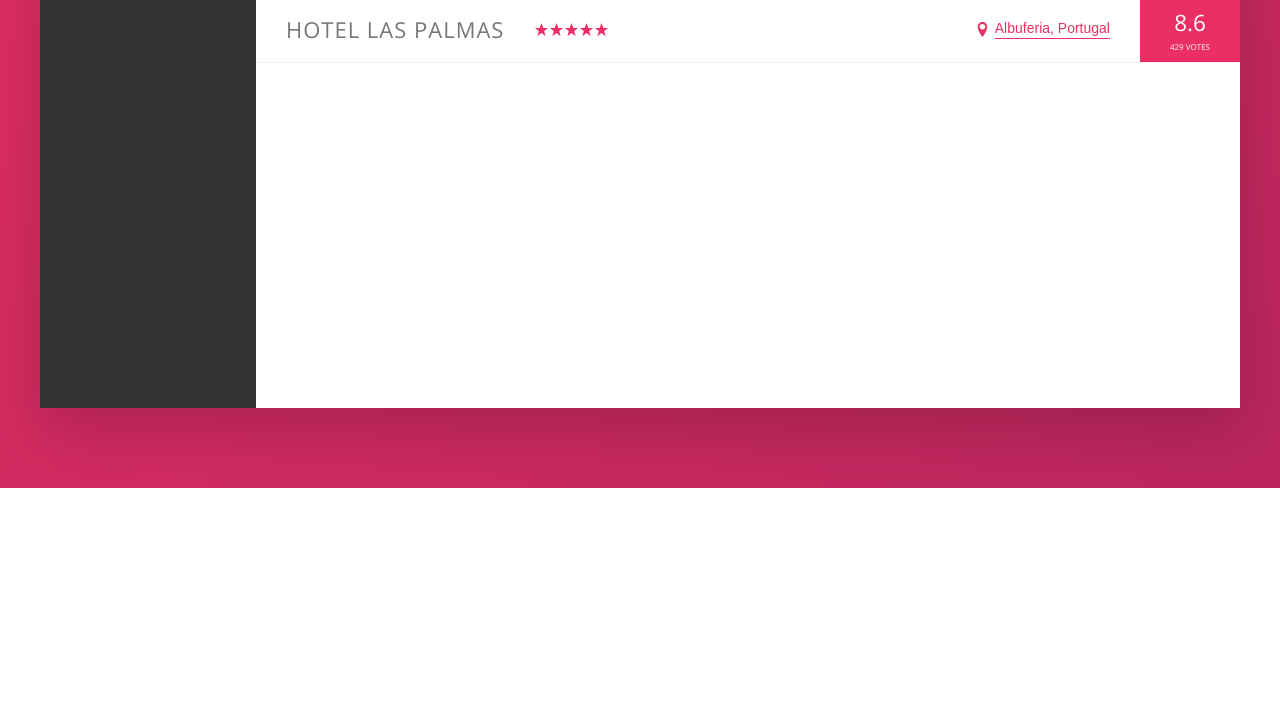
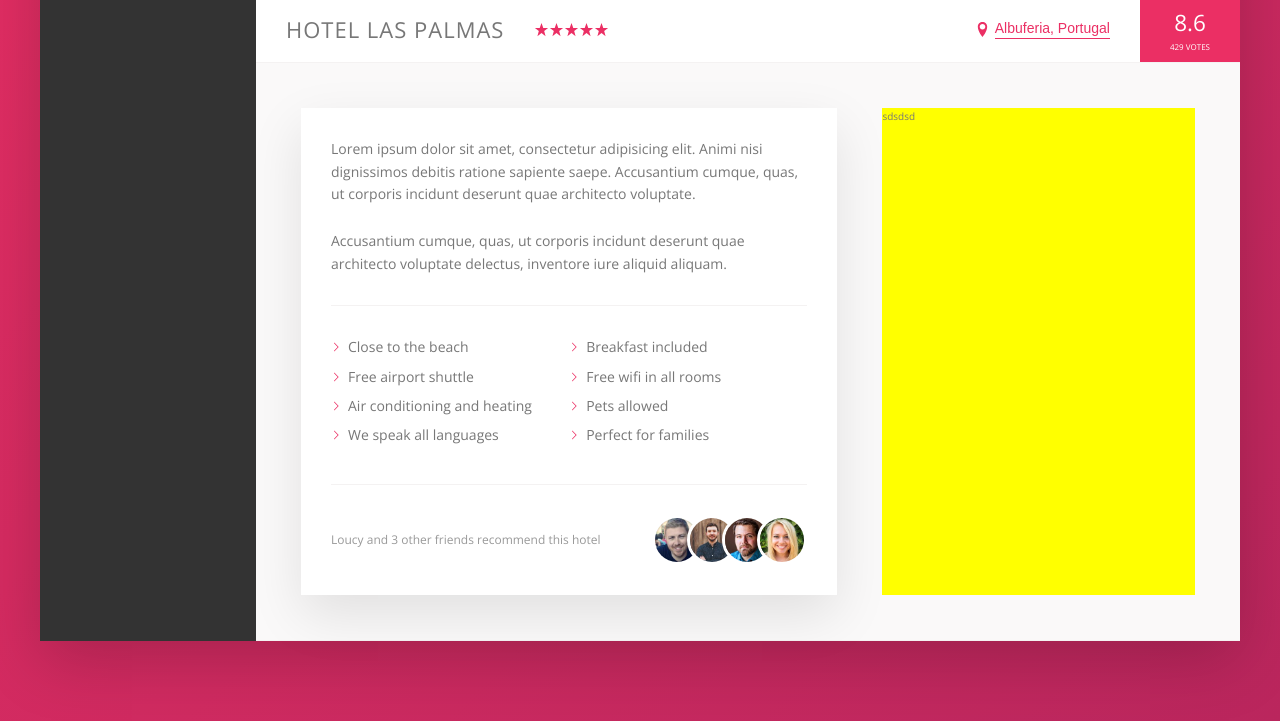
Before and after one commit to Krzysztof-K94/Trillo-Project, a website: page src/index.html in a window 1280 px wide. Shown: the part 542-1263 px from the top of the page. Before the commit the page ends 1030 px from the top, so only its background shows below. Drawn offline with nearby package versions, Linux system fonts and the light colour scheme; files that its build step writes are made by us from their sources.

Commit message:
add description content

```diff
--- a/src/index.html
+++ b/src/index.html
@@ -123,6 +123,34 @@
                           <span class="overview__rating-count">429 votes</span>
                     </div>
                 </div>
+                <div class="detail">
+                    <div class="description">
+                        <p class="paragraph">Lorem ipsum dolor sit amet, consectetur adipisicing elit. Animi nisi dignissimos debitis ratione sapiente saepe. Accusantium cumque, quas, ut corporis incidunt deserunt quae architecto voluptate.</p>
+                        <p class="paragraph">Accusantium cumque, quas, ut corporis incidunt deserunt quae architecto voluptate delectus, inventore iure aliquid aliquam.</p>
+                        <ul class="list">
+                            <li class="list__item">Close to the beach</li>
+                            <li class="list__item">Breakfast included</li>
+                            <li class="list__item">Free airport shuttle</li>
+                            <li class="list__item">Free wifi in all rooms</li>
+                            <li class="list__item">Air conditioning and heating</li>
+                            <li class="list__item">Pets allowed</li>
+                            <li class="list__item">We speak all languages</li>
+                            <li class="list__item">Perfect for families</li>
+                        </ul>
+                        <div class="recommend">
+                            <p class="recommend__count">Loucy and 3 other friends recommend this hotel</p>
+                            <div class="recommend__friends">
+                                <img src="img/user-3.jpg" alt="Friend 1" class="recommend__photo" />
+                                <img src="img/user-4.jpg" alt="Friend 2" class="recommend__photo" />
+                                <img src="img/user-5.jpg" alt="Friend 3" class="recommend__photo" />
+                                <img src="img/user-6.jpg" alt="Friend 4" class="recommend__photo" />
+                            </div>
+                        </div>
+                    </div>
+                    <div class="user-reviews">
+                        sdsdsd
+                    </div>
+                </div>
             </main>
         </div>
     </div>
--- a/src/sass/_base.scss
+++ b/src/sass/_base.scss
@@ -29,6 +29,9 @@
 
     //rgba doesn't work
     --shadow-dark: 0 2rem 6rem #00000030;
+    --shadow-light: 0 2rem 5rem #00000010;
+
+    --line : 1px solid var(--color-grey-light-2);
 
 }
 
--- a/src/sass/_components.scss
+++ b/src/sass/_components.scss
@@ -211,7 +211,7 @@
     .overview {
         display: flex;
         align-items: center;
-        border-bottom: 1px solid var(--color-grey-light-2);
+        border-bottom: var(--line);
 
         &__heading {
             font-weight: 300;
@@ -308,3 +308,78 @@
         box-shadow: none;
     }
 }
+
+///////////////////////////////////
+//////Paragraph
+
+.paragraph:not(:last-of-type) {
+    margin-bottom: 2.5rem;
+}
+
+
+
+///////////////////////////////////
+//////List
+
+.list {
+    display: flex;
+    flex-wrap: wrap;
+    margin: 3rem 0;
+    padding: 3rem 0;
+    border-top: var(--line);
+    border-bottom: var(--line);
+    list-style: none;
+
+    &__item {
+        flex: 0 0 50%;
+        margin-bottom: .7rem;
+
+        &:before {
+            content: "";
+            display: inline-block;
+            margin-right: .7rem;
+            width: 1rem;
+            height: 1rem;
+
+            //Older browsers
+            //background-image: url("../img/chevron-thin-right.svg");
+            //background-size: cover;
+
+            //New browsers
+            background-color: var(--color-primary);
+            -webkit-mask-image: url("../img/chevron-thin-right.svg");
+            -webkit-mask-size: cover;
+            mask-image: url("../img/chevron-thin-right.svg");
+            mask-size: cover;
+        }
+    }
+}
+
+///////////////////////////////////
+//////Recommend
+
+.recommend {
+    display: flex;
+    align-items: center;
+    color: var(--color-grey-dark-3);
+    font-size: 1.2rem;
+
+    &__count {
+        margin-right: auto;
+    }
+    &__friends {
+        display: flex;
+    }
+
+    &__photo {
+        display: inline-block;
+        width: 5rem;
+        height: 5rem;
+        border-radius: 50%;
+        border: 3px solid #fff;
+
+        &:not(:last-child) {
+            margin-right: -1.5rem;
+        }
+    }
+}
--- a/src/sass/_layout.scss
+++ b/src/sass/_layout.scss
@@ -13,14 +13,13 @@
     justify-content: space-between;
     height: 7rem;
     background-color: #fff;
-    border-bottom: 1px solid var(--color-grey-light-2);
+    border-bottom: var(--line);
     font-size: 1.4rem;
     padding-left: 2rem;
 }
 
 .content {
     display: flex;
-    height: 80rem;
 }
 
 .sidebar {
@@ -34,3 +33,25 @@
     background-color: #fff;
     flex: 1;
 }
+
+
+.detail {
+    display: flex;
+    gap: 4.5rem;
+    padding: 4.5rem;
+    background-color: var(--color-grey-light-1);
+    border-bottom: var(--line);
+}
+
+.description {
+    font-size: 1.4rem;
+    background-color:  #fff;
+    box-shadow: 0 2rem 5rem rgba( #000000, .1);
+    flex: 0 0 60%;
+    padding: 3rem;
+}
+
+.user-reviews {
+    background-color: yellow;
+    flex: 1;
+}
```
